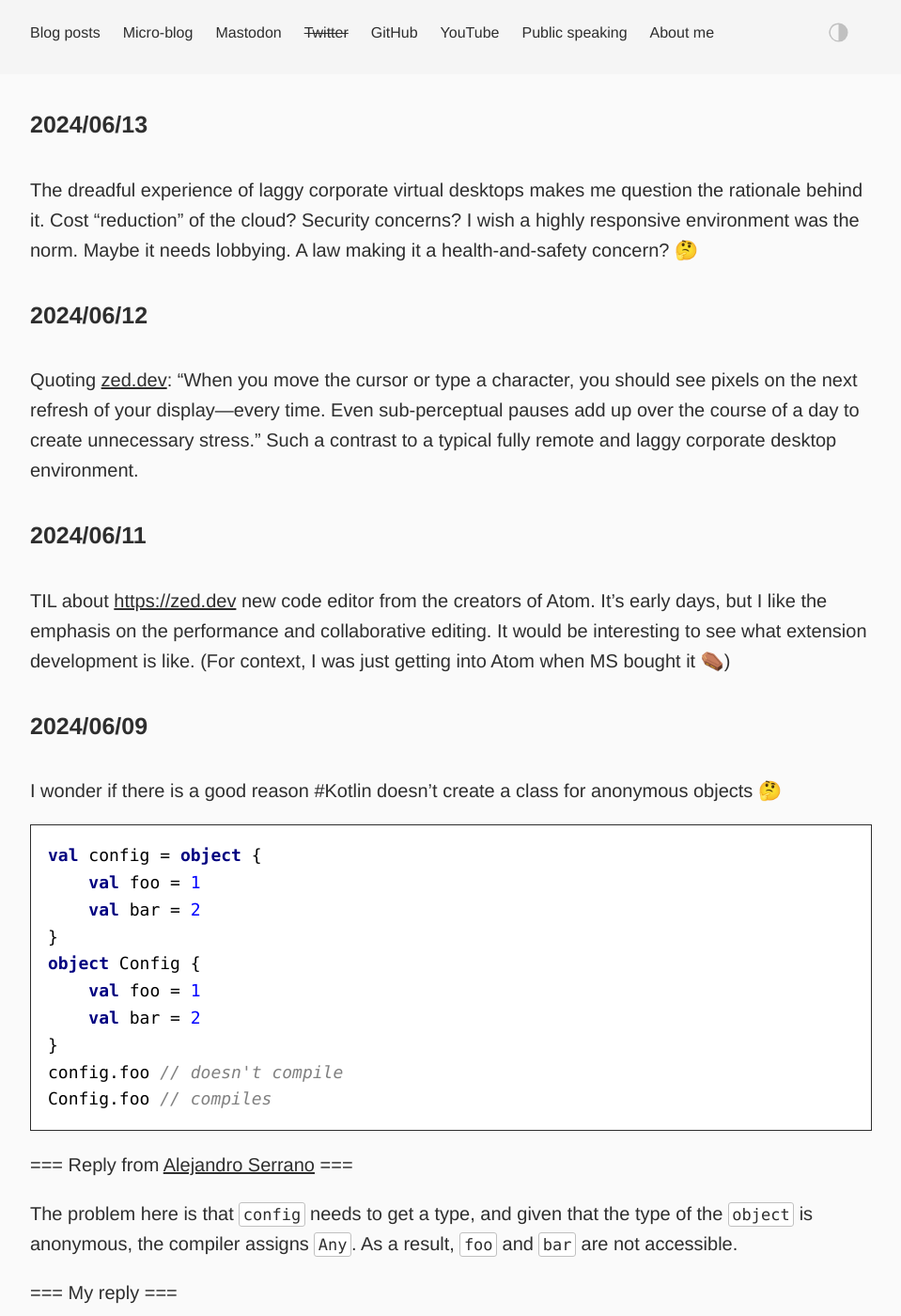
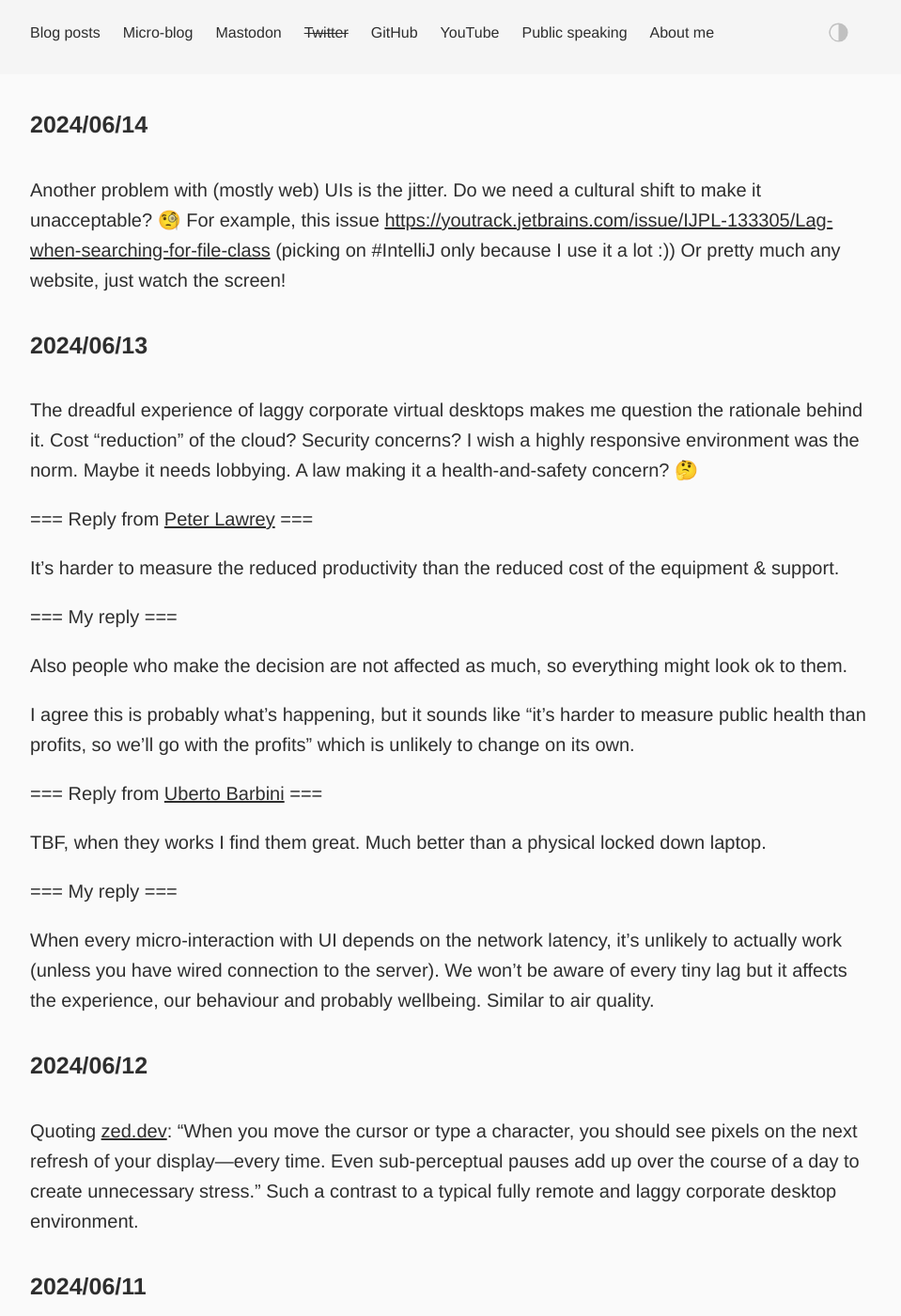
Before and after one commit to dkandalov/dkandalov.github.io, a Jekyll site: the page built from micro-blog.md, in a window 1280 px wide and 1400 px high. Shown: the whole window at 94% size, without its empty margins (160-1119 px from the left). Built offline with Jekyll 4.4.1, drawn with Linux system fonts in a browser that asks for light colours.

Commit message:
updated micro-blog

```diff
--- a/micro-blog.md
+++ b/micro-blog.md
@@ -3,8 +3,30 @@ layout: post
 permalink: /micro-blog/
 ---
 
+#### 2024/06/14
+Another problem with (mostly web) UIs is the jitter. Do we need a cultural shift to make it unacceptable? 🧐 For example, this issue
+<https://youtrack.jetbrains.com/issue/IJPL-133305/Lag-when-searching-for-file-class> (picking on #IntelliJ only because I use it a lot :)) Or pretty much any website, just watch the screen!
+
 #### 2024/06/13
 The dreadful experience of laggy corporate virtual desktops makes me question the rationale behind it. Cost "reduction" of the cloud? Security concerns? I wish a highly responsive environment was the norm. Maybe it needs lobbying. A law making it a health-and-safety concern? 🤔
+
+=== Reply from [Peter Lawrey](https://twitter.com/PeterLawrey) ===
+
+It's harder to measure the reduced productivity than the reduced cost of the equipment & support.
+
+=== My reply ===
+
+Also people who make the decision are not affected as much, so everything might look ok to them.
+
+I agree this is probably what's happening, but it sounds like "it's harder to measure public health than profits, so we'll go with the profits" which is unlikely to change on its own.
+
+=== Reply from [Uberto Barbini](https://twitter.com/ramtop) ===
+
+TBF, when they works I find them great. Much better than a physical locked down laptop.
+
+=== My reply ===
+
+When every micro-interaction with UI depends on the network latency, it's unlikely to actually work (unless you have wired connection to the server). We won't be aware of every tiny lag but it affects the experience, our behaviour and probably wellbeing. Similar to air quality.
 
 #### 2024/06/12
 Quoting [zed.dev](https://zed.dev): "When you move the cursor or type a character, you should see pixels on the next refresh of your display—every time. Even sub-perceptual pauses add up over the course of a day to create unnecessary stress." Such a contrast to a typical fully remote and laggy corporate desktop environment.
```
